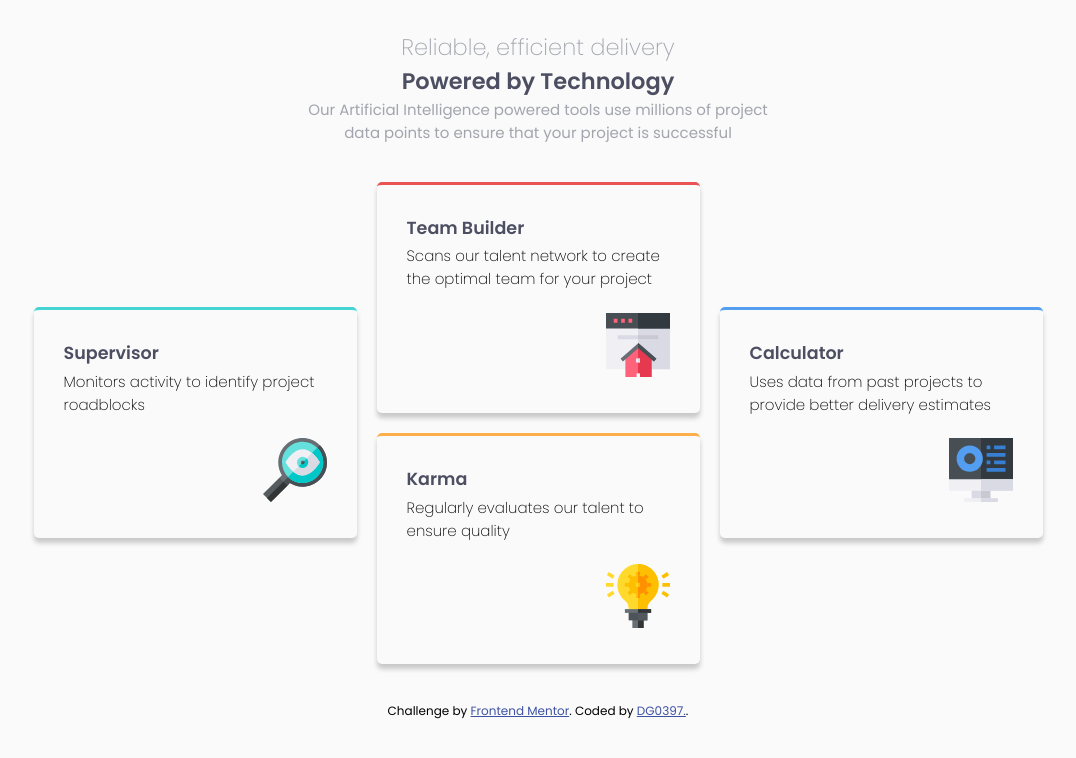
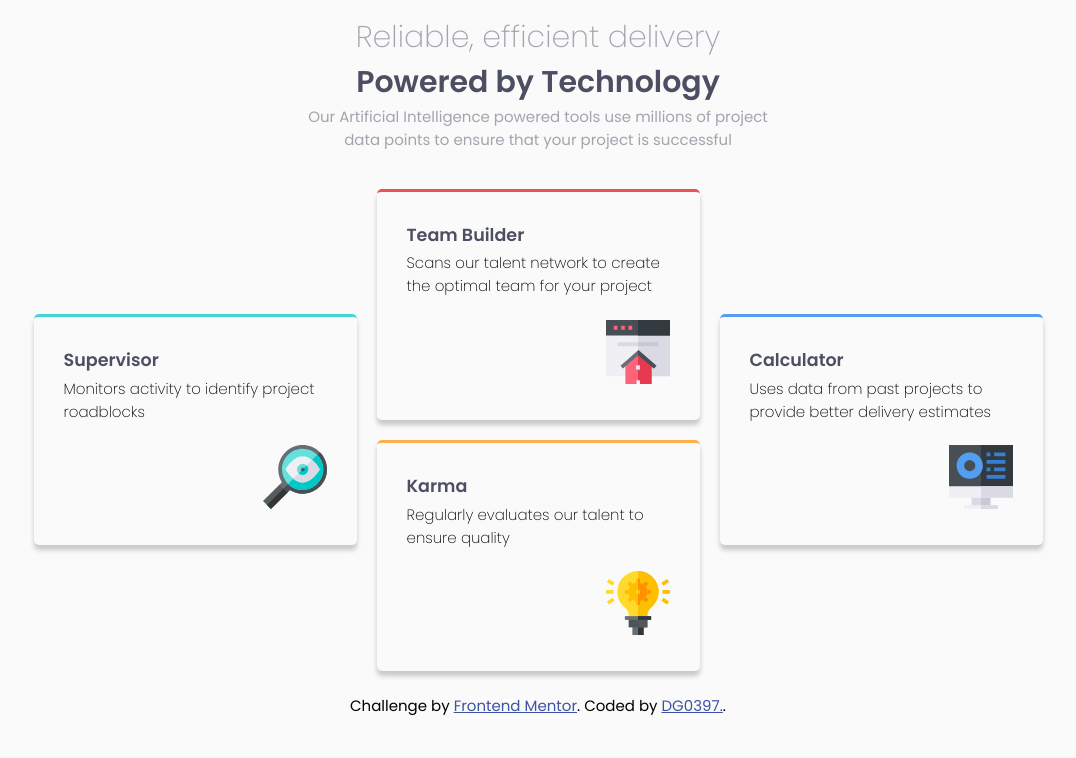
Before and after one commit to dg0397/FourCardFeatureSection, a website built with webpack: page docs/index.html in a window 1280 px wide. Shown: the whole page, without its empty margins (102-1178 px from the left). Built offline with nearby package versions, Linux system fonts and the light colour scheme.

Commit message:
adding some styles

```diff
--- a/docs/main-styles.css
+++ b/docs/main-styles.css
@@ -25,6 +25,12 @@ main {
   margin: 2rem auto;
 }
 
+@media screen and (min-width: 1024px) {
+  main {
+    margin: 1rem auto 0 auto;
+  }
+}
+
 .main-text {
   margin: 0 auto;
   margin-bottom: 2rem;
@@ -38,8 +44,20 @@ main {
   font-weight: 200;
 }
 
+@media screen and (min-width: 1024px) {
+  .main-text h2 {
+    font-size: 30px;
+  }
+}
+
 .main-text h1 {
   color: #4c4e61;
+}
+
+@media screen and (min-width: 1024px) {
+  .main-text h1 {
+    font-size: 30px;
+  }
 }
 
 .main-text p {
@@ -147,11 +165,11 @@ main {
 }
 
 footer {
-  margin: 1rem auto;
+  margin: 1rem auto 0 auto;
 }
 
 footer .attribution {
-  font-size: .8rem;
+  font-size: 1rem;
   text-align: center;
 }
 
--- a/src/main.scss
+++ b/src/main.scss
@@ -13,6 +13,9 @@ body{
 
 main{
     margin: 2rem auto;
+    @media screen and (min-width: 1024px) {
+        margin: 1rem auto 0 auto;
+    }
 }
 
 
--- a/src/styles/_footer.scss
+++ b/src/styles/_footer.scss
@@ -1,5 +1,5 @@
 footer{
-    margin: 1rem auto;
-    .attribution { font-size: .8rem; text-align: center; }
+    margin: 1rem auto 0 auto;
+    .attribution { font-size: 1rem; text-align: center; }
     .attribution a { color: hsl(228, 45%, 44%); }
 }
--- a/src/styles/_main-text.scss
+++ b/src/styles/_main-text.scss
@@ -7,9 +7,15 @@
     h2{
         color: $grayish-blue;
         font-weight: $font-w-ligth;
+        @media screen and (min-width: 1024px) {
+            font-size: 30px;
+        }
     }
     h1{
         color:$very-dark-blue;
+        @media screen and (min-width: 1024px) {
+            font-size: 30px;
+        }
     }
     p{
         color: $grayish-blue;
```
